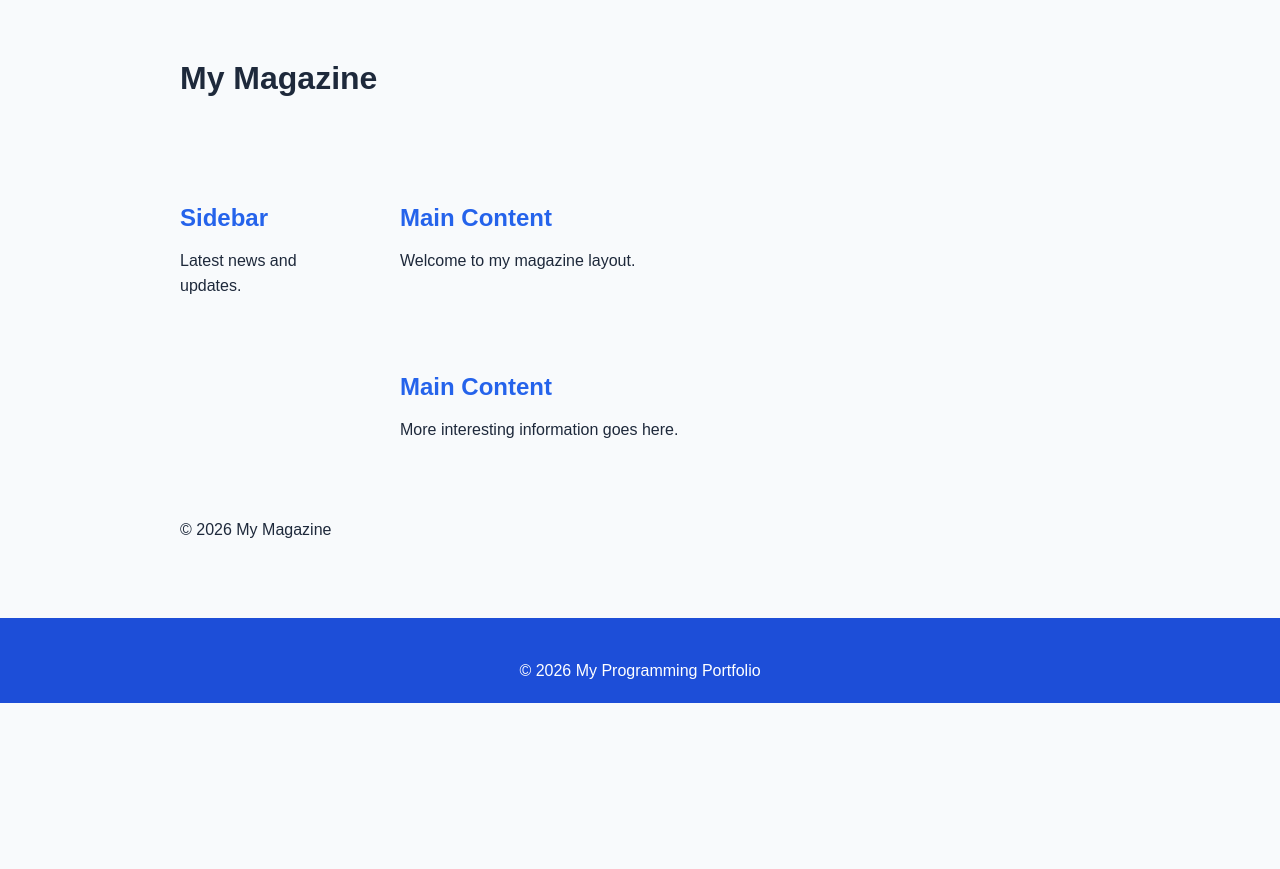
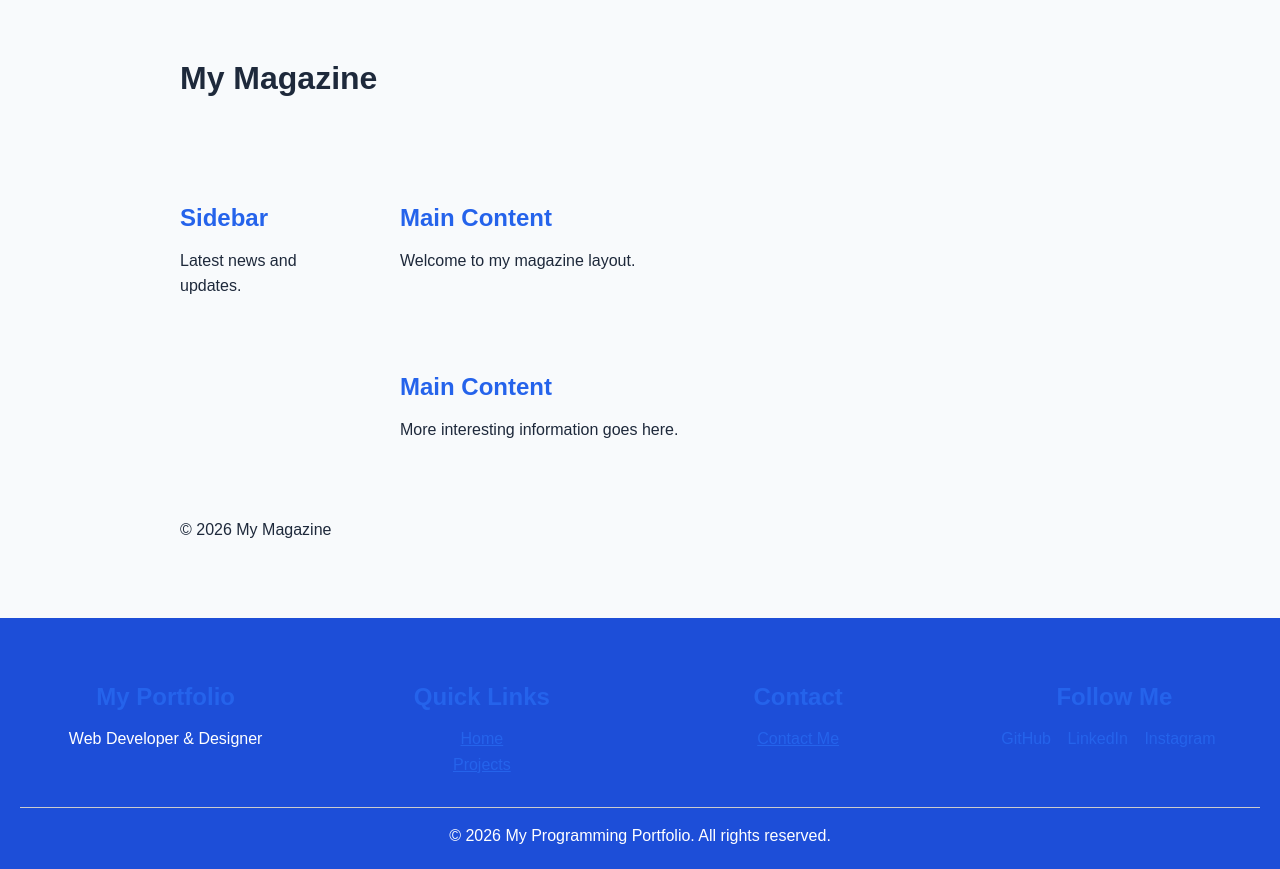
Before and after one commit to gracesaigilu/-iyf-s12-week-02-gracesaigilu, a plain HTML site: page index.html in a window 1280 px wide. Shown: the part 1340-2209 px from the top of the page. Before the commit the page ends 2043 px from the top, so only its background shows below. Drawn offline with Linux system fonts and the light colour scheme.

Commit message:
Revamp footer with additional links and social media
Updated footer section with new layout and links.

```diff
--- a/index.html
+++ b/index.html
@@ -95,8 +95,37 @@
 
 
     <footer>
-        <p>&copy; 2026 My Programming Portfolio</p>
-    </footer>
+  <div class="footer-container">
+
+    <div>
+      <h3>My Portfolio</h3>
+      <p>Web Developer & Designer</p>
+    </div>
+
+    <div>
+      <h3>Quick Links</h3>
+      <p><a href="index.html">Home</a></p>
+      <p><a href="projects.html">Projects</a></p>
+    </div>
+
+    <div>
+      <h3>Contact</h3>
+      <p><a href="contact.html">Contact Me</a></p>
+    </div>
+
+    <div class="footer-social">
+      <h3>Follow Me</h3>
+      <a href="#">GitHub</a>
+      <a href="#">LinkedIn</a>
+      <a href="#">Instagram</a>
+    </div>
+
+  </div>
+
+  <div class="footer-bottom">
+    <p>&copy; 2026 My Programming Portfolio. All rights reserved.</p>
+  </div>
+</footer>
 
 </body>
 
```
